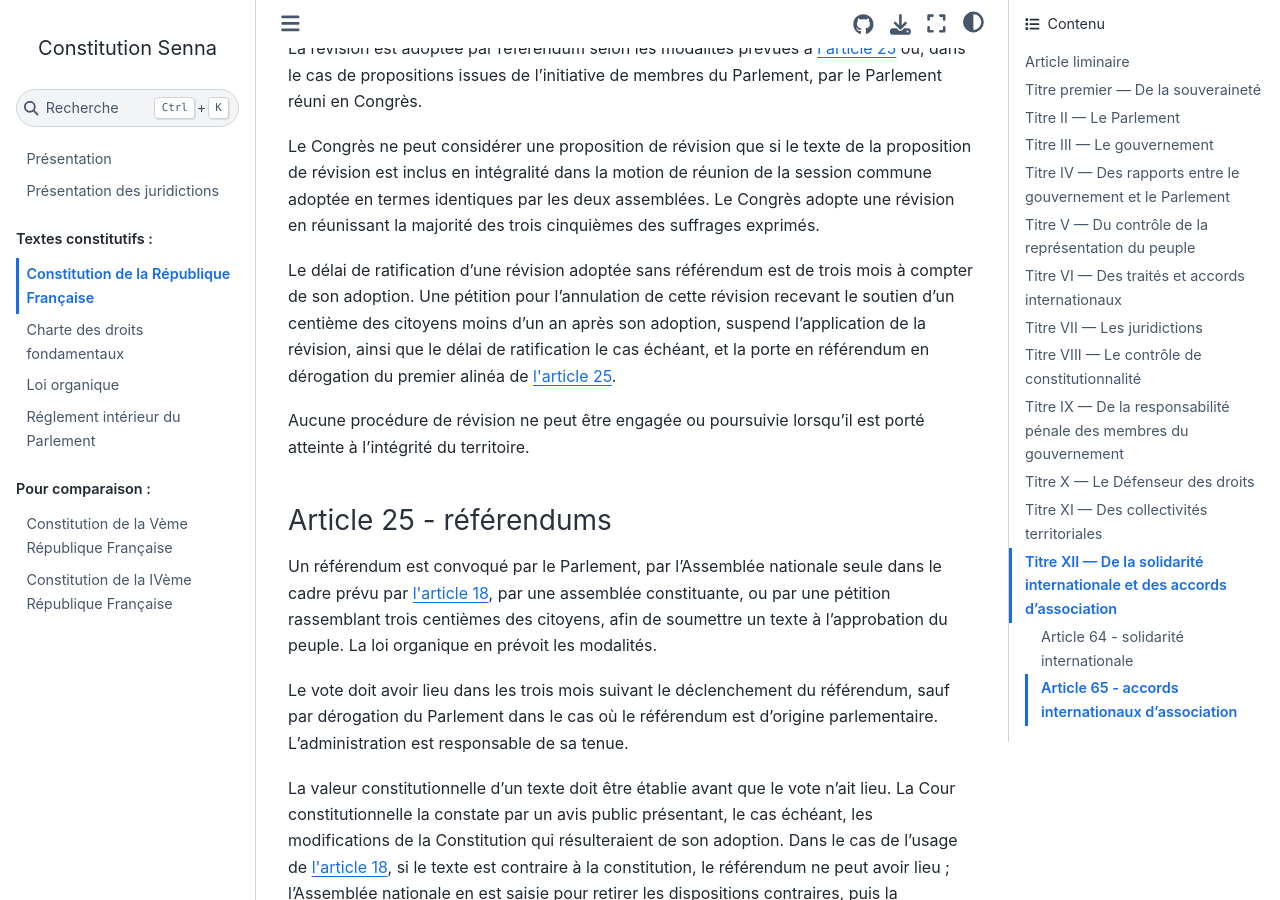
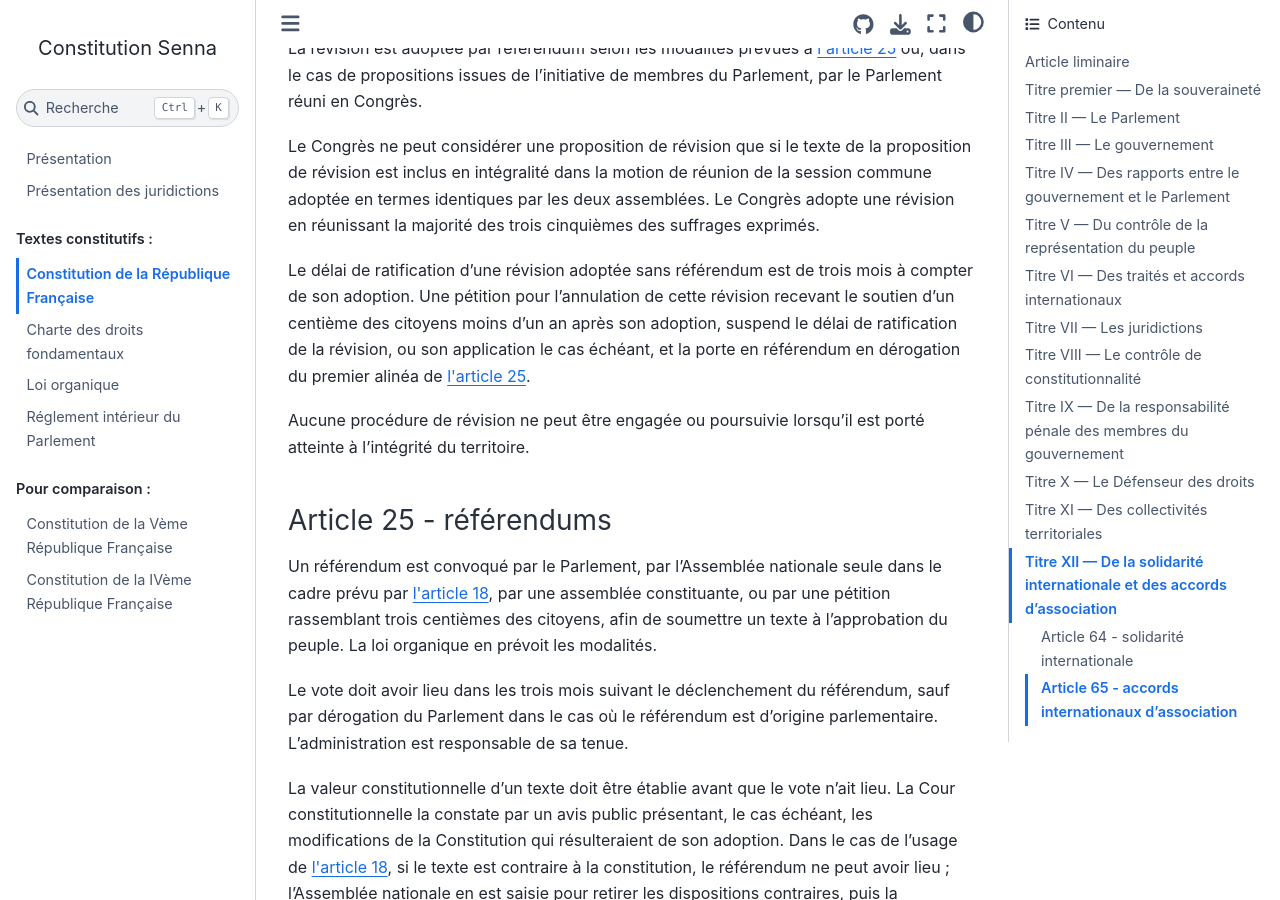
Before and after one commit to Gouvernathor/senna, a Sphinx documentation site: the page built from source/constitution.rst, in a window 1280 px wide and 900 px high, scrolled down 8198 px. Built offline with Sphinx 7.4.7 and the Sphinx Book theme 1.1.4, drawn with Linux system fonts in a browser that asks for light colours.

Commit message:
Clarification

```diff
--- a/source/constitution.rst
+++ b/source/constitution.rst
@@ -212,7 +212,7 @@
 
 Le Congrès ne peut considérer une proposition de révision que si le texte de la proposition de révision est inclus en intégralité dans la motion de réunion de la session commune adoptée en termes identiques par les deux assemblées. Le Congrès adopte une révision en réunissant la majorité des trois cinquièmes des suffrages exprimés.
 
-Le délai de ratification d'une révision adoptée sans référendum est de trois mois à compter de son adoption. Une pétition pour l'annulation de cette révision recevant le soutien d'un centième des citoyens moins d'un an après son adoption, suspend l'application de la révision, ainsi que le délai de ratification le cas échéant, et la porte en référendum en dérogation du premier alinéa de :artref:`référendums`.
+Le délai de ratification d'une révision adoptée sans référendum est de trois mois à compter de son adoption. Une pétition pour l'annulation de cette révision recevant le soutien d'un centième des citoyens moins d'un an après son adoption, suspend le délai de ratification de la révision, ou son application le cas échéant, et la porte en référendum en dérogation du premier alinéa de :artref:`référendums`.
 
 Aucune procédure de révision ne peut être engagée ou poursuivie lorsqu'il est porté atteinte à l'intégrité du territoire.
 
```
